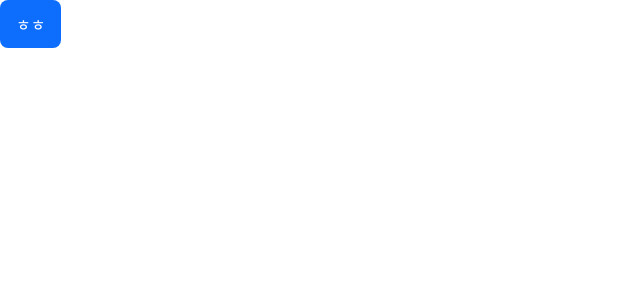
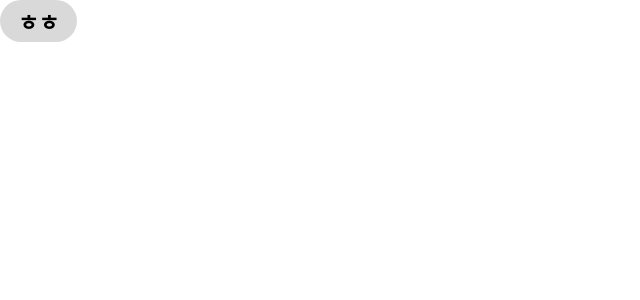
Before and after one commit to task11/pre-onboarding-7th-2-1, a React (Create React App) app: page / in a window 1280 px wide. Shown: the top 300 px of the page, without its empty margins (0-640 px from the left). Built offline with nearby package versions, Linux system fonts and the light colour scheme.

Commit message:
feat: button atom 구현

```diff
--- a/src/components/atoms/Button/Button.jsx
+++ b/src/components/atoms/Button/Button.jsx
@@ -5,7 +5,7 @@ import StyledButton from './Button.style';
 import { SIZES, TYPES, VARIANTS } from './Button.variant';
 
 export default function Button(props) {
-  const { type, onClick, children, size, variant, disabled } = props;
+  const { type, onClick, children, size, variant, disabled, isActive } = props;
   const sizeStyle = SIZES[size];
   const variantStyle = VARIANTS[variant];
 
@@ -16,6 +16,7 @@ export default function Button(props) {
       variantStyle={variantStyle}
       onClick={onClick}
       disabled={disabled}
+      isActive={isActive}
     >
       {children}
     </StyledButton>
@@ -24,8 +25,9 @@ export default function Button(props) {
 
 Button.defaultProps = {
   type: TYPES.BUTTON,
-  variant: VARIANTS.success,
+  variant: VARIANTS.default,
   size: SIZES.md,
-  onClick: () => {},
-  disabled: false
+  onClick: () => { },
+  disabled: false,
+  isActive: true
 };
--- a/src/components/atoms/Button/Button.style.jsx
+++ b/src/components/atoms/Button/Button.style.jsx
@@ -1,25 +1,22 @@
 import styled from 'styled-components';
 
 const StyledButton = styled.button`
-  ${(p) => p.sizeStyle}
-  ${(p) => p.variantStyle}
+  ${(props) => props.sizeStyle}
+  ${(props) => props.variantStyle}
+  ${(props) => props.isActive && 'cursor: pointer'};
   margin: 0;
   border: none;
-  cursor: pointer;
-  font-size: var(--button-font-size, 1rem);
-  padding: var(--button-padding, 12px 16px);
-  border-radius: var(--button-radius, 8px);
-  color: var(--button-color, #ffffff);
-  background: var(--button-bg-color, #0d6efd);
-  &:active,
-  &:hover,
-  &:focus {
-    background: var(--button-hover-bg-color, #025ce2);
-  }
+  font-weight: 700;
+  font-size: var(--button-font-size, 1.4rem);
+  padding: var(--button-padding, 5px 18px);
+  border-radius: var(--button-radius, 64px);
+  color: var(--button-color, #000000);
+  background: var(--button-bg-color, #D9D9D9);
+
   &:disabled {
     cursor: default;
     opacity: 0.5;
-    background: var(--button-bg-color, #025ce2);
+    background: var(--button-bg-color, #D9D9D9);
   }
 `;
 
--- a/src/components/atoms/Button/Button.variant.js
+++ b/src/components/atoms/Button/Button.variant.js
@@ -7,14 +7,29 @@ export const TYPES = {
 };
 
 export const SIZES = {
-  sm: css``,
-  md: css``,
-  lg: css``
+  sm: css`
+    --button-font-size: 1.2rem;
+    --button-padding: 4px 14px 3px 15px;
+    --button-radius: 42px;
+  `,
+  md: css`
+    --button-font-size: 1.4rem;
+    --button-padding: 5px 18px;
+    --button-radius: 62px;
+  `
 };
 
 export const VARIANTS = {
-  default: css``,
-  success: css``,
-  error: css``,
-  warning: css``
+  default: css`
+    --button-color: #000000;
+    --button-bg-color: #D9D9D9;
+  `,
+  active: css`
+    --button-color: #FFFFFF;
+    --button-bg-color: #000000;
+    `,
+  new: css`
+    --button-color: #FFFFFF;
+    --button-bg-color: #0094FF;
+  `
 };
--- a/src/styles/GlobalStyle.jsx
+++ b/src/styles/GlobalStyle.jsx
@@ -5,7 +5,7 @@ const GlobalStyle = createGlobalStyle`
   ${reset}
   * {
     box-sizing: border-box;
-    font-family: 'Do Hyeon', sans-serif;
+    font-family: 'Inter', sans-serif;
   }
   a {
     text-decoration: none;
```
